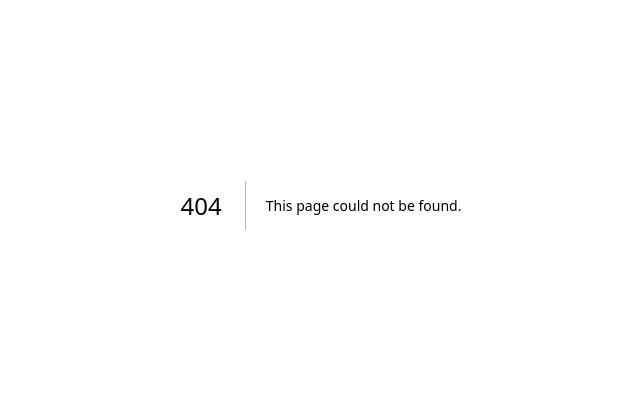
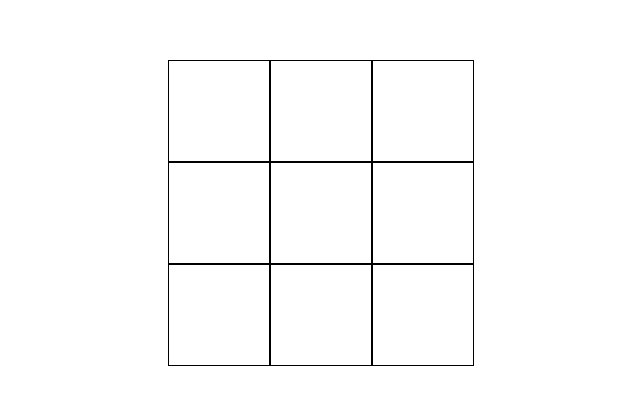
Before and after one commit to ayushtri56/machine-coding-round, a Next.js app in the folder coding/: page /react/tic-tac-toe in a window 1280 px wide. Before the commit this address had no page. Shown: the part 195-600 px from the top of the page, without its empty margins (319-959 px from the left). Built offline with nearby package versions, Linux system fonts and the light colour scheme.

Commit message:
Tic tac toe game

```diff
--- a/coding/src/pages/_app.js
+++ b/coding/src/pages/_app.js
@@ -1,4 +1,4 @@
-import "@/styles/globals.css";
+// import "@/styles/globals.css";
 
 export default function App({ Component, pageProps }) {
   return <Component {...pageProps} />;
--- /dev/null
+++ b/coding/src/pages/react/styles.module.css
@@ -0,0 +1,18 @@
+.container{
+    height: 100vh;
+    display: flex;
+    flex-direction: column;
+    justify-content: center;
+    align-items: center;
+}
+
+.sub_container{
+    display: flex;
+    flex-direction: row;
+}
+
+.box {
+    width: 100px;
+    height: 100px;
+    border: 1px solid black;
+}
--- /dev/null
+++ b/coding/src/pages/react/tic-tac-toe.jsx
@@ -0,0 +1,133 @@
+// players
+// logic to find win
+// store data.
+
+import { useEffect, useState } from 'react';
+import styles from './styles.module.css'
+
+function getTable(size = 3) {
+    let table = [];
+    for (let i = 0; i < size; i++) {
+        let row = [];
+        for (let j = 0; j < size; j++) {
+            row.push(null);
+        }
+        table.push(row);
+    }
+    return table;
+}
+const PLAYERS = {
+    1: 'O',
+    2: 'X',
+};
+
+const SIZE = 3;
+
+function isRowSame(row){
+    let first = row[0];
+    for(let i =1; i < row.length; i++){
+        const el =  row[i];
+        if(!el || !row[i] || first !== row[i]){
+            return false;
+        }
+    }
+    return true;
+}
+
+function isColumnSame(table, col){
+    const first = table[0][col];
+    for(let i =1; i< table[0].length; i++){
+        const el = table[i][col];
+        console.log(el)
+        if(!el || first !== el){
+            return false;
+        }
+    }
+    return true;
+}
+
+function isDiagonalSame(table){
+    let first = table[0][0];
+    for(let i =0; i< table[0].length; i++){
+        for(let j=0; j< table[0].length; j++){
+            if(i === j){
+                if(!first || !table[i][j] || first !== table[i][j]){
+                    return false;
+                }
+            }
+        }
+    }
+    return true;
+}
+function isWin(table){
+    let won = false;
+    if(table == null){
+        return won;
+    }
+    for(let i = 0; i< table[0].length; i++){
+        if(isRowSame(table[i])){
+            console.log('same row')
+            return true;
+        }
+
+        if(isColumnSame(table, i)){
+            console.log('same columns')
+            return true;
+        }
+    }
+    return isDiagonalSame(table);
+}
+
+const TicTaeToe = () => {
+    const [table, setTable] = useState(() => getTable(SIZE));
+    const [currentPlayer, setCurrentPlayer] = useState(1);
+    const [won, setWon] = useState(false);
+
+    useEffect(() => {
+        if(isWin(table)){
+            setWon(true);
+        } else {
+            setCurrentPlayer((currentPlayer) => currentPlayer === 1 ? 2: 1);
+        }
+
+    }, [table])
+
+    function onClickBoard(e){
+        const id = e.target.id;
+        const [row, column] = id.split('_');
+        // Update table
+        const newTable = [...table];
+        newTable[row][column] = PLAYERS[currentPlayer];
+        setTable(newTable);
+    }
+
+    return (
+        <>
+        <div className={styles.container} onClick={onClickBoard}>
+            {
+                table?.map((row, outerIndex) => {
+                    return <Box outerIndex={outerIndex} row = {row} />
+                })
+            }
+        </div>
+        {won && <div style={{color: 'red', width: '100px', height: '100px' }}>{PLAYERS[currentPlayer]}</div>}
+        </>
+    )
+}
+export default TicTaeToe;
+
+function Box({ outerIndex, row }) {
+    return (
+        <div className={styles.sub_container}>
+            {
+                row.map((el, innerIndex) => {
+                    return (
+                        <div id={`${outerIndex}_${innerIndex}`} className={styles.box}>
+                            {el}
+                        </div>
+                    )
+                })
+            }
+        </div>
+    )
+}
```
Also changed, not shown: coding/src/pages/js/tic-tae-toe.jsx (added, +40 -0 lines).
